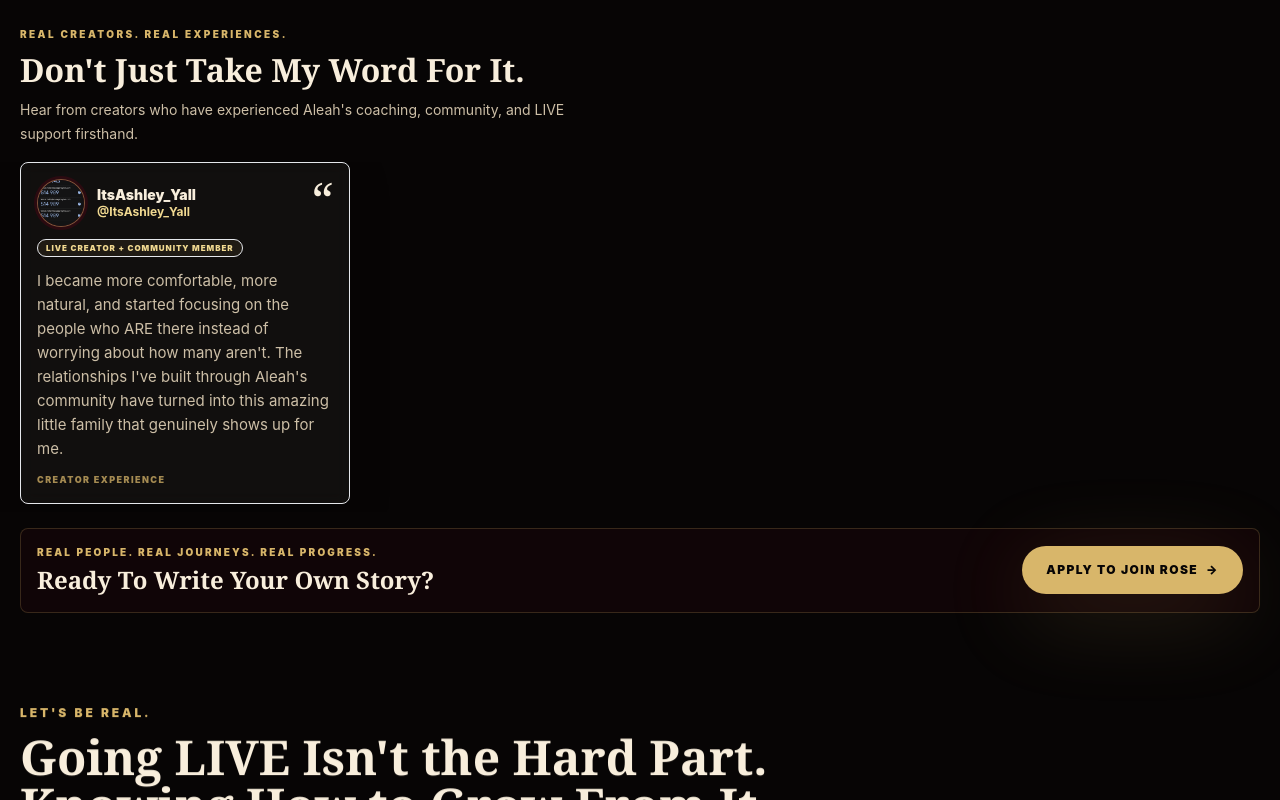
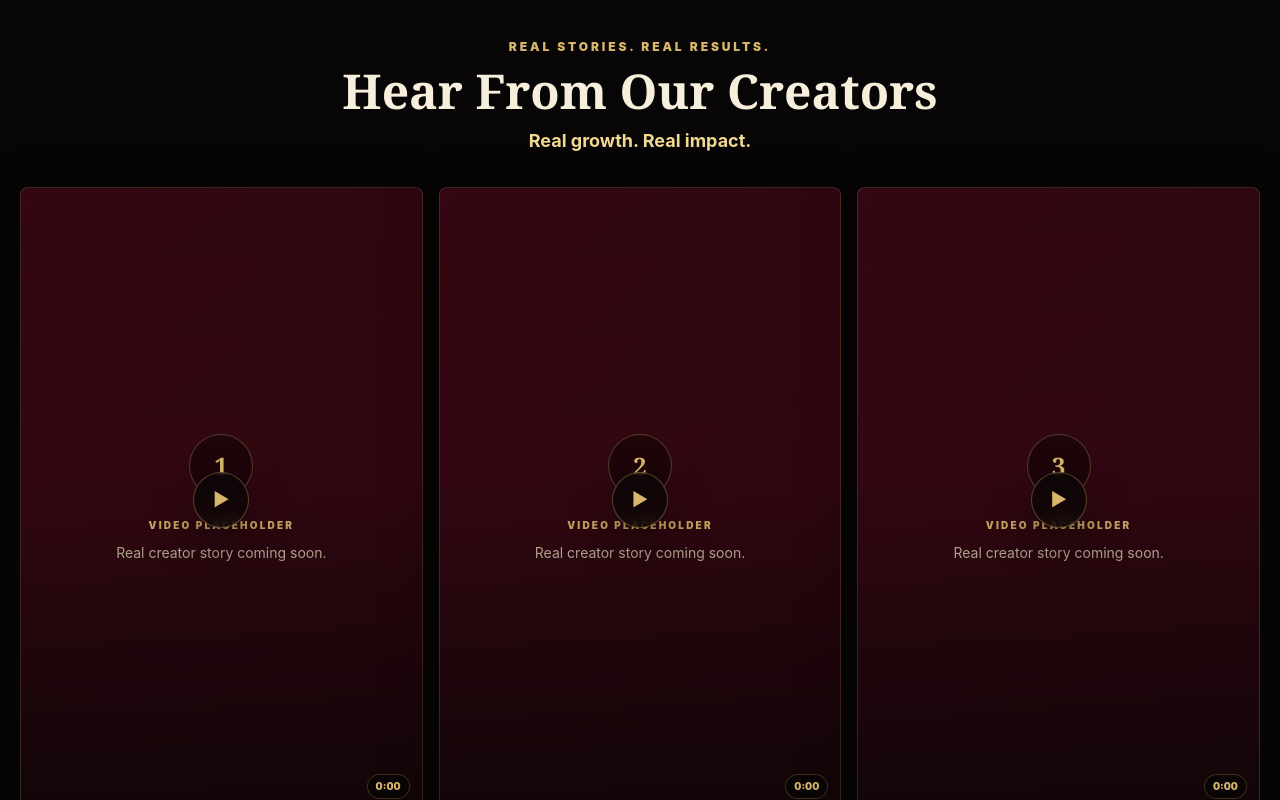
Before and after one commit to roseagencylive/rose-agency-website, a Next.js app: page / in a window 1280 px wide. Shown: the part 940-1740 px from the top of the page. Built offline with nearby package versions, Linux system fonts and the light colour scheme.

Commit message:
Add video testimonial placeholders

```diff
--- a/components/testimonials-section.tsx
+++ b/components/testimonials-section.tsx
@@ -1,211 +1,180 @@
 'use client';
 
-import { useEffect, useMemo, useRef, useState } from 'react';
-import { ApplyButton } from '@/components/analytics';
-import { creatorTestimonials, type CreatorTestimonial } from '@/lib/testimonials';
+import { useEffect, useRef, useState } from 'react';
+import { creatorTestimonials } from '@/lib/testimonials';
+
+type VideoTestimonial = {
+  handle: string;
+  quote: string;
+  duration: string;
+  videoSrc?: string;
+  posterSrc?: string;
+};
+
+const videoTestimonials: VideoTestimonial[] = [
+  {
+    handle: '@creator_coming_soon',
+    quote: 'Real creator video testimonial placeholder.',
+    duration: '0:00',
+  },
+  {
+    handle: '@creator_coming_soon',
+    quote: 'Real creator video testimonial placeholder.',
+    duration: '0:00',
+  },
+  {
+    handle: '@creator_coming_soon',
+    quote: 'Real creator video testimonial placeholder.',
+    duration: '0:00',
+  },
+];
 
 export function TestimonialsSection() {
-  const scrollRef = useRef<HTMLDivElement>(null);
-  const [paused, setPaused] = useState(false);
-  const [reducedMotion, setReducedMotion] = useState(false);
+  const [activeVideo, setActiveVideo] = useState<VideoTestimonial | null>(null);
+  const modalVideoRef = useRef<HTMLVideoElement>(null);
+  const savedWrittenTestimonialsCount = creatorTestimonials.length;
 
-  const visibleTestimonials = useMemo(() => {
-    const realTestimonials = creatorTestimonials.filter((testimonial) => !testimonial.isPlaceholderForDevelopment);
+  useEffect(() => {
+    if (!activeVideo) return;
 
-    if (realTestimonials.length > 0) {
-      return realTestimonials;
+    function closeOnEscape(event: KeyboardEvent) {
+      if (event.key === 'Escape') {
+        setActiveVideo(null);
+      }
     }
 
-    return process.env.NODE_ENV === 'production' ? [] : creatorTestimonials;
-  }, []);
+    window.addEventListener('keydown', closeOnEscape);
 
-  const carouselTestimonials = useMemo(() => {
-    if (visibleTestimonials.length < 2) {
-      return visibleTestimonials;
-    }
-
-    const repeatCount = visibleTestimonials.length < 4 ? 3 : 2;
-
-    return Array.from({ length: repeatCount }, () => visibleTestimonials).flat();
-  }, [visibleTestimonials]);
-
-  const hasMultipleTestimonials = visibleTestimonials.length > 1;
+    return () => window.removeEventListener('keydown', closeOnEscape);
+  }, [activeVideo]);
 
   useEffect(() => {
-    const mediaQuery = window.matchMedia('(prefers-reduced-motion: reduce)');
-
-    function syncMotionPreference() {
-      setReducedMotion(mediaQuery.matches);
+    if (!activeVideo) {
+      modalVideoRef.current?.pause();
     }
-
-    syncMotionPreference();
-    mediaQuery.addEventListener('change', syncMotionPreference);
-
-    return () => mediaQuery.removeEventListener('change', syncMotionPreference);
-  }, []);
-
-  useEffect(() => {
-    if (!scrollRef.current || paused || reducedMotion || !hasMultipleTestimonials) return;
-
-    const scroller = scrollRef.current;
-    const interval = window.setInterval(() => {
-      scroller.scrollLeft += 0.16;
-
-      if (scroller.scrollLeft >= scroller.scrollWidth / 2) {
-        scroller.scrollLeft = 0;
-      }
-    }, 30);
-
-    return () => window.clearInterval(interval);
-  }, [hasMultipleTestimonials, paused, reducedMotion]);
-
-  if (visibleTestimonials.length === 0) {
-    return null;
-  }
-
-  function scrollCards(direction: 'previous' | 'next') {
-    scrollRef.current?.scrollBy({
-      left: direction === 'next' ? 376 : -376,
-      behavior: reducedMotion ? 'auto' : 'smooth',
-    });
-  }
+  }, [activeVideo]);
 
   return (
-    <section
-      aria-labelledby="creator-proof-heading"
-      className="relative mx-auto max-w-7xl px-5 py-8 md:py-9"
-      onMouseEnter={() => setPaused(true)}
-      onMouseLeave={() => setPaused(false)}
-      onFocus={() => setPaused(true)}
-      onBlur={() => setPaused(false)}
-    >
-      <div className="mb-4 flex flex-col gap-4 md:flex-row md:items-end md:justify-between">
-        <div className="max-w-2xl">
-          <p className="mb-2 text-[10px] font-black uppercase tracking-[0.24em] text-roseGold">
-            REAL CREATORS. REAL EXPERIENCES.
+    <section aria-labelledby="creator-proof-heading" className="relative mx-auto max-w-7xl px-5 py-10 md:py-12">
+      <div className="mx-auto max-w-3xl text-center">
+        <p className="mb-3 text-[10px] font-black uppercase tracking-[0.24em] text-roseGold md:text-xs">
+          REAL STORIES. REAL RESULTS.
         </p>
-          <h2 id="creator-proof-heading" className="font-editorial text-[1.7rem] font-bold leading-tight text-roseCream md:text-[2rem]">
-            Don't Just Take My Word For It.
+        <h2 id="creator-proof-heading" className="font-editorial text-4xl font-bold leading-tight text-roseCream md:text-5xl">
+          Hear From Our Creators
         </h2>
-          <p className="mt-2 max-w-xl text-sm leading-6 text-roseMuted">
-            Hear from creators who have experienced Aleah's coaching, community, and LIVE support firsthand.
-          </p>
-          {visibleTestimonials.some((testimonial) => testimonial.isPlaceholderForDevelopment) ? (
-            <p className="mt-4 rounded-lg border border-roseGold/30 bg-roseGold/[0.08] px-4 py-3 text-xs font-bold uppercase tracking-[0.12em] text-roseGoldSoft">
-              Development placeholders only. Replace before production.
-            </p>
-          ) : null}
-        </div>
-
-        {hasMultipleTestimonials ? (
-          <div className="hidden gap-2 md:flex" aria-label="Testimonial controls">
-          <button
-            type="button"
-            onClick={() => scrollCards('previous')}
-            className="flex h-9 w-9 items-center justify-center rounded-full border border-roseGold/25 text-sm text-roseGold transition hover:border-roseGold hover:bg-roseGold/10 focus-visible:ring-2 focus-visible:ring-roseGold"
-            aria-label="Previous testimonials"
-          >
-            ←
-          </button>
-          <button
-            type="button"
-            onClick={() => scrollCards('next')}
-            className="flex h-9 w-9 items-center justify-center rounded-full border border-roseGold/25 text-sm text-roseGold transition hover:border-roseGold hover:bg-roseGold/10 focus-visible:ring-2 focus-visible:ring-roseGold"
-            aria-label="Next testimonials"
-          >
-            →
-          </button>
-          </div>
-        ) : null}
+        <p className="mt-3 text-base font-bold text-roseGoldSoft md:text-lg">Real growth. Real impact.</p>
       </div>
 
       <div
-        ref={scrollRef}
-        className={`rose-testimonial-scroll -mx-5 flex snap-x gap-3 overflow-x-auto px-5 pb-2 ${
-          hasMultipleTestimonials ? '' : 'justify-center md:justify-start'
-        }`}
-        onPointerDown={() => setPaused(true)}
-        onPointerUp={() => setPaused(false)}
-        onTouchStart={() => setPaused(true)}
-        onTouchEnd={() => setPaused(false)}
-        tabIndex={0}
-        aria-label={hasMultipleTestimonials ? 'Creator testimonial carousel' : 'Creator testimonial'}
+        className="rose-testimonial-scroll -mx-5 mt-8 flex snap-x gap-4 overflow-x-auto px-5 pb-3 md:mx-0 md:grid md:grid-cols-3 md:overflow-visible md:px-0 md:pb-0"
+        aria-label="Video testimonial placeholders"
       >
-        {carouselTestimonials.map((testimonial, index) => (
-          <TestimonialCard
-            key={`${testimonial.name}-${index}`}
+        {videoTestimonials.map((testimonial, index) => (
+          <VideoTestimonialCard
+            key={`${testimonial.handle}-${index}`}
             testimonial={testimonial}
-            isDuplicate={index >= visibleTestimonials.length}
+            index={index}
+            onOpen={() => {
+              if (testimonial.videoSrc) {
+                setActiveVideo(testimonial);
+              }
+            }}
           />
         ))}
       </div>
 
-      <div className="mt-4 rounded-lg border border-roseGold/20 bg-roseWine/20 p-4 text-center md:flex md:items-center md:justify-between md:text-left">
-        <div>
-          <p className="text-[10px] font-black uppercase tracking-[0.22em] text-roseGold">
-          Real People. Real Journeys. Real Progress.
+      <div className="mt-8 rounded-lg border border-roseGold/15 bg-roseCream/[0.025] px-5 py-5 text-center">
+        <p className="text-[10px] font-black uppercase tracking-[0.22em] text-roseGold">Written Creator Stories</p>
+        <p className="mx-auto mt-2 max-w-2xl text-sm leading-6 text-roseMuted">
+          Reserved for real written testimonials. {savedWrittenTestimonialsCount > 0 ? 'Approved written creator stories are preserved for this section.' : 'Real written stories will be added here.'}
         </p>
-          <p className="mt-1 font-editorial text-xl font-bold text-roseCream md:text-2xl">Ready To Write Your Own Story?</p>
       </div>
-        <div className="mt-4 md:mt-0">
-          <ApplyButton source="testimonials_section" className="min-h-10 px-5 text-[10px]">Apply To Join ROSE</ApplyButton>
+
+      {activeVideo?.videoSrc ? (
+        <div
+          className="fixed inset-0 z-[100] flex items-center justify-center bg-roseBlack/88 px-5 py-8 backdrop-blur"
+          role="dialog"
+          aria-modal="true"
+          aria-label={`${activeVideo.handle} video testimonial`}
+          onClick={() => setActiveVideo(null)}
+        >
+          <div className="relative w-full max-w-[420px]" onClick={(event) => event.stopPropagation()}>
+            <button
+              type="button"
+              onClick={() => setActiveVideo(null)}
+              className="absolute -right-2 -top-12 flex h-10 w-10 items-center justify-center rounded-full border border-roseGold/30 bg-roseBlack text-lg font-black text-roseGold transition hover:border-roseGold hover:bg-roseWine focus-visible:ring-2 focus-visible:ring-roseGold"
+              aria-label="Close video testimonial"
+            >
+              ×
+            </button>
+            <div className="overflow-hidden rounded-lg border border-roseGold/30 bg-roseInk shadow-[0_30px_100px_rgba(0,0,0,0.45)]">
+              <video
+                ref={modalVideoRef}
+                src={activeVideo.videoSrc}
+                poster={activeVideo.posterSrc}
+                className="aspect-[9/16] max-h-[82vh] w-full bg-roseBlack object-contain"
+                controls
+                playsInline
+                preload="metadata"
+                aria-label={`${activeVideo.handle} video testimonial`}
+              />
             </div>
           </div>
+        </div>
+      ) : null}
     </section>
   );
 }
 
-function TestimonialCard({
+function VideoTestimonialCard({
   testimonial,
-  isDuplicate,
+  index,
+  onOpen,
 }: {
-  testimonial: CreatorTestimonial;
-  isDuplicate: boolean;
+  testimonial: VideoTestimonial;
+  index: number;
+  onOpen: () => void;
 }) {
+  const hasVideo = Boolean(testimonial.videoSrc);
+
   return (
-    <article
-      className="relative flex min-h-[218px] min-w-[88%] max-w-[330px] snap-center flex-col rounded-lg border border-roseGold/18 bg-roseCream/[0.045] p-4 shadow-[0_14px_38px_rgba(0,0,0,0.26)] backdrop-blur transition hover:-translate-y-0.5 hover:border-roseGold/40 hover:shadow-[0_16px_44px_rgba(216,182,106,0.08)] focus-within:border-roseGold/50 sm:min-w-[310px] md:min-w-[320px] lg:min-w-[320px]"
-      aria-hidden={isDuplicate}
+    <article className="min-w-[86%] snap-center md:min-w-0">
+      <button
+        type="button"
+        onClick={onOpen}
+        disabled={!hasVideo}
+        className="group relative block w-full overflow-hidden rounded-lg border border-roseGold/20 bg-[linear-gradient(145deg,rgba(58,8,19,0.86),rgba(7,5,5,0.96))] text-left shadow-[0_18px_60px_rgba(0,0,0,0.28)] transition hover:-translate-y-1 hover:border-roseGold/45 hover:shadow-[0_22px_70px_rgba(216,182,106,0.09)] focus-visible:ring-2 focus-visible:ring-roseGold disabled:cursor-default disabled:hover:translate-y-0"
+        aria-label={hasVideo ? `Play ${testimonial.handle} video testimonial` : `Video testimonial placeholder ${index + 1}`}
       >
-      <div className="pointer-events-none absolute right-4 top-3 font-editorial text-5xl leading-none text-roseGold/14">
-        “
+        <div className="relative aspect-[9/14] bg-roseWine/70">
+          {testimonial.posterSrc ? (
+            // eslint-disable-next-line @next/next/no-img-element
+            <img src={testimonial.posterSrc} alt={`${testimonial.handle} video poster`} className="h-full w-full object-cover object-center" />
+          ) : (
+            <div className="flex h-full w-full flex-col items-center justify-center px-8 text-center">
+              <div className="mb-5 flex h-16 w-16 items-center justify-center rounded-full border border-roseGold/30 bg-roseBlack/45 font-editorial text-2xl font-bold text-roseGold">
+                {index + 1}
               </div>
-      <div className="relative z-10 flex items-center gap-3">
-        <div className="flex h-12 w-12 shrink-0 items-center justify-center overflow-hidden rounded-full border border-roseGold/45 bg-roseWine shadow-[0_0_0_3px_rgba(58,8,19,0.65)]">
-          {testimonial.avatar ? (
-            // eslint-disable-next-line @next/next/no-img-element
-            <img src={testimonial.avatar} alt={`${testimonial.name} profile`} className="h-full w-full object-cover object-center" />
-          ) : (
-            <span className="font-editorial text-xl font-black text-roseGold">
-              {testimonial.name
-                .split(' ')
-                .map((word) => word[0])
-                .join('')
-                .slice(0, 2)}
+              <p className="text-[10px] font-black uppercase tracking-[0.22em] text-roseGold">Video Placeholder</p>
+              <p className="mt-2 text-sm leading-6 text-roseMuted">Real creator story coming soon.</p>
+            </div>
+          )}
+          <div className="pointer-events-none absolute inset-0 bg-[linear-gradient(180deg,rgba(7,5,5,0.08),transparent_46%,rgba(7,5,5,0.72))]" />
+          <div className="absolute inset-0 flex items-center justify-center">
+            <span className="flex h-14 w-14 items-center justify-center rounded-full border border-roseGold/35 bg-roseBlack/70 text-lg text-roseGold shadow-[0_16px_45px_rgba(0,0,0,0.34)] backdrop-blur transition group-hover:scale-105 group-hover:border-roseGold">
+              ▶
             </span>
-          )}
           </div>
-        <div>
-          <h3 className="text-sm font-black leading-tight text-roseCream">{testimonial.name}</h3>
-          <p className="text-xs font-bold text-roseGoldSoft">{testimonial.handle}</p>
+          <span className="absolute bottom-3 right-3 rounded-full border border-roseGold/25 bg-roseBlack/70 px-2 py-1 text-[10px] font-black text-roseGold backdrop-blur">
+            {testimonial.duration}
+          </span>
         </div>
+      </button>
+      <div className="mt-4">
+        <p className="text-sm font-black text-roseGoldSoft">{testimonial.handle}</p>
+        <p className="mt-2 text-sm leading-6 text-roseMuted">“{testimonial.quote}”</p>
       </div>
-
-      <div className="relative z-10 mt-3 flex flex-wrap gap-2">
-        <span className="rounded-full border border-roseGold/22 bg-roseGold/[0.07] px-2 py-0.5 text-[8px] font-black uppercase tracking-[0.12em] text-roseGoldSoft">
-          {testimonial.category}
-        </span>
-        {testimonial.result ? (
-          <span className="rounded-full bg-roseGold px-2 py-0.5 text-[8px] font-black uppercase tracking-[0.12em] text-roseBlack">
-            {testimonial.result}
-          </span>
-        ) : null}
-      </div>
-
-      <p className="relative z-10 mt-3 flex-1 text-sm leading-[1.6] text-roseMuted md:text-[15px]">{testimonial.testimonial}</p>
-      <p className="relative z-10 mt-3 text-[9px] font-black uppercase tracking-[0.16em] text-roseGold/75">
-        Creator Experience
-      </p>
     </article>
   );
 }
```
Lines whose indentation alone changed are shown as unchanged.
